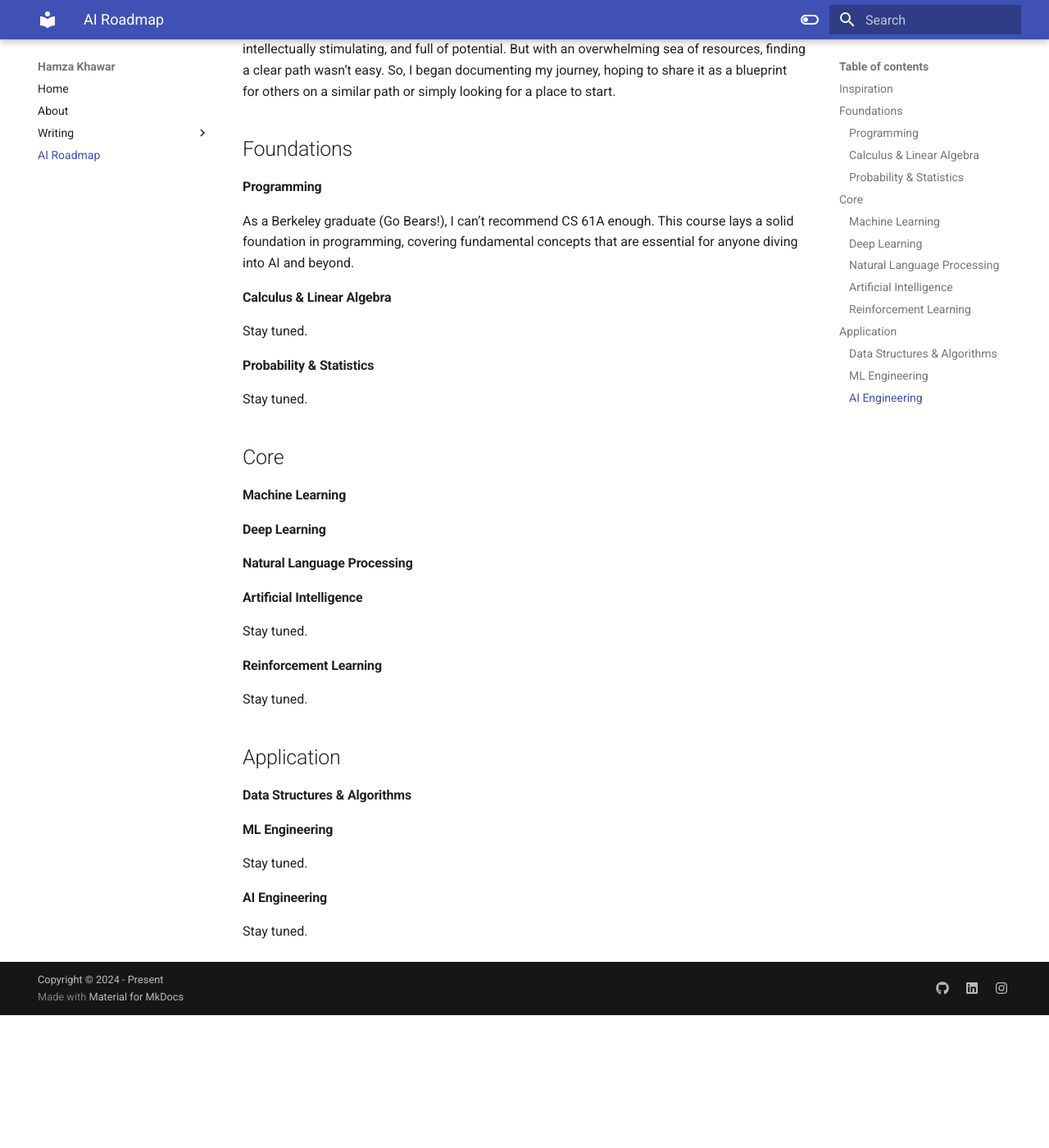
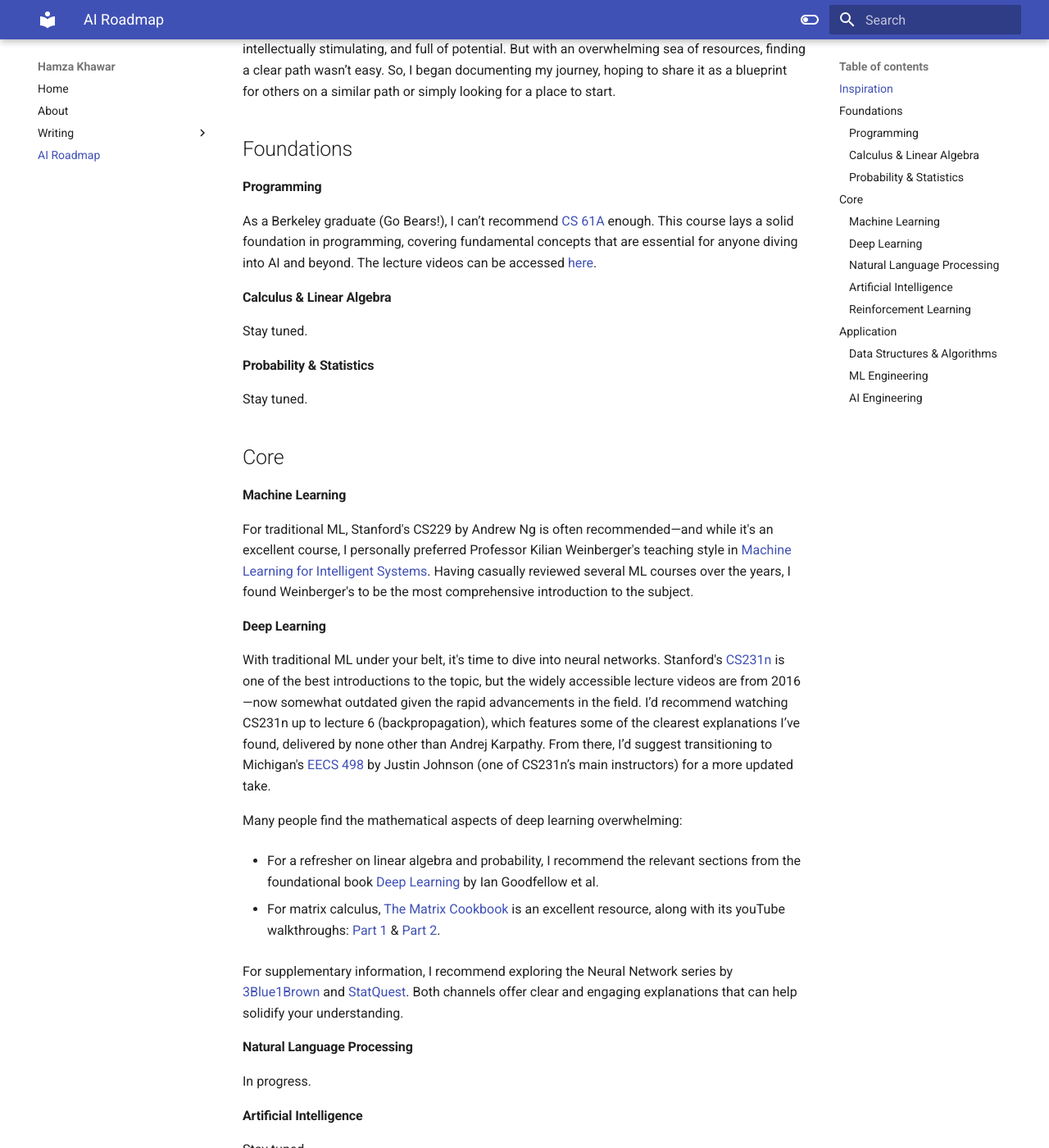
Before and after one commit to hamza-k93/hamzakhawar.github.io, an MkDocs documentation site: the page built from docs/roadmap.md, in a window 1280 px wide and 1400 px high, scrolled down 260 px. Shown: the whole window at 82% size. Built offline with MkDocs 1.6.1 and Material for MkDocs 9.7.7, drawn with Linux system fonts in a browser that asks for light colours; before the commit the page ends 1498 px from its top, so only the background shows below that; some of the changed text lies outside the part shown.

Commit message:
learning roadmap commit

```diff
--- a/docs/roadmap.md
+++ b/docs/roadmap.md
@@ -7,7 +7,7 @@
 ## Foundations
 
 #### Programming
-As a Berkeley graduate (Go Bears!), I can’t recommend CS 61A enough. This course lays a solid foundation in programming, covering fundamental concepts that are essential for anyone diving into AI and beyond.
+As a Berkeley graduate (Go Bears!), I can’t recommend [CS 61A](https://cs61a.org/) enough. This course lays a solid foundation in programming, covering fundamental concepts that are essential for anyone diving into AI and beyond. The lecture videos can be accessed [here](https://www.youtube.com/@JohnDeNero/playlists).
 
 #### Calculus & Linear Algebra
 Stay tuned.
@@ -18,10 +18,21 @@
 ## Core
 
 #### Machine Learning
+For traditional ML, Stanford's CS229 by Andrew Ng is often recommended—and while it's an excellent course, I personally preferred Professor Kilian Weinberger's teaching style in [Machine Learning for Intelligent Systems](https://www.cs.cornell.edu/courses/cs4780/2018fa/). Having casually reviewed several ML courses over the years, I found Weinberger's to be the most comprehensive introduction to the subject.
 
 #### Deep Learning
+With traditional ML under your belt, it's time to dive into neural networks. Stanford's [CS231n](https://www.youtube.com/watch?v=NfnWJUyUJYU&list=PLkt2uSq6rBVctENoVBg1TpCC7OQi31AlC&index=1) is one of the best introductions to the topic, but the widely accessible lecture videos are from 2016—now somewhat outdated given the rapid advancements in the field. I’d recommend watching CS231n up to lecture 6 (backpropagation), which features some of the clearest explanations I’ve found, delivered by none other than Andrej Karpathy. From there, I’d suggest transitioning to Michigan's [EECS 498](https://web.eecs.umich.edu/~justincj/teaching/eecs498/FA2019/) by Justin Johnson (one of CS231n’s main instructors) for a more updated take.
+
+Many people find the mathematical aspects of deep learning overwhelming:
+
+- For a refresher on linear algebra and probability, I recommend the relevant sections from the foundational book [Deep Learning](https://www.deeplearningbook.org/) by Ian Goodfellow et al.
+
+- For matrix calculus, [The Matrix Cookbook](https://explained.ai/matrix-calculus/index.html) is an excellent resource, along with its youTube walkthroughs: [Part 1](https://www.youtube.com/watch?v=pQ5HT8LylZs) & [Part 2](https://www.youtube.com/watch?v=rWRb8K-hcTo).
+
+For supplementary information, I recommend exploring the Neural Network series by [3Blue1Brown](https://www.youtube.com/playlist?list=PLZHQObOWTQDNU6R1_67000Dx_ZCJB-3pi) and [StatQuest](https://www.youtube.com/watch?v=zxagGtF9MeU&list=PLblh5JKOoLUIxGDQs4LFFD--41Vzf-ME1&index=1). Both channels offer clear and engaging explanations that can help solidify your understanding.
 
 #### Natural Language Processing
+In progress.
 
 #### Artificial Intelligence
 Stay tuned.
@@ -33,6 +44,7 @@
 ## Application
 
 #### Data Structures & Algorithms
+Mastering common algorithms and data structures is one of the most empowering aspects of a computer science education. It directly enhances problem-solving skills, and the concepts you learn will naturally extend to building real-world applications. For this, I have to go back to my Berkeley roots with [CS 61B](https://sp19.datastructur.es/), taught by one of my favorite professors, Josh Hug.
 
 #### ML Engineering
 Stay tuned.
--- a/mkdocs.yml
+++ b/mkdocs.yml
@@ -37,7 +37,9 @@
   - attr_list
   - md_in_html
   - pymdownx.blocks.caption
-
+  - def_list
+  - pymdownx.tasklist:
+      custom_checkbox: true
 
 extra:
   social:
@@ -54,9 +56,10 @@
   - search:
       separator: '[\s\u200b\-_,:!=\[\]()"`/]+|\.(?!\d)|&[lg]t;|(?!\b)(?=[A-Z][a-z])'
   - blog:
-      categories_allowed:
-        - General
-        - News
+      # categories_allowed:
+      #   - General
+      #   - Work
+      #   - News
       pagination_per_page: 5
   - tags:
       tags_file: blog/tags.md
```
Also changed, not shown: docs/blog/posts/firstpost.md (+3 -3 lines), 2 other files.
